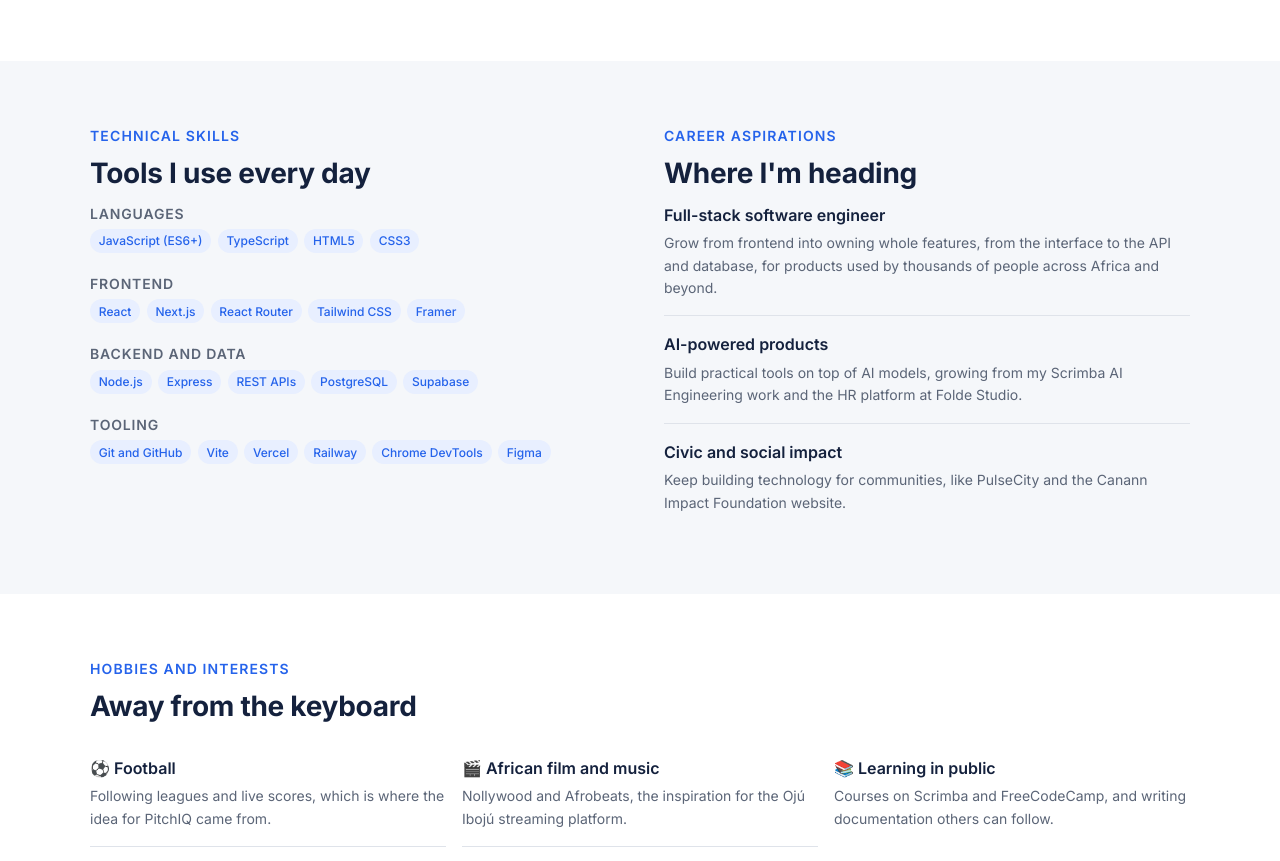
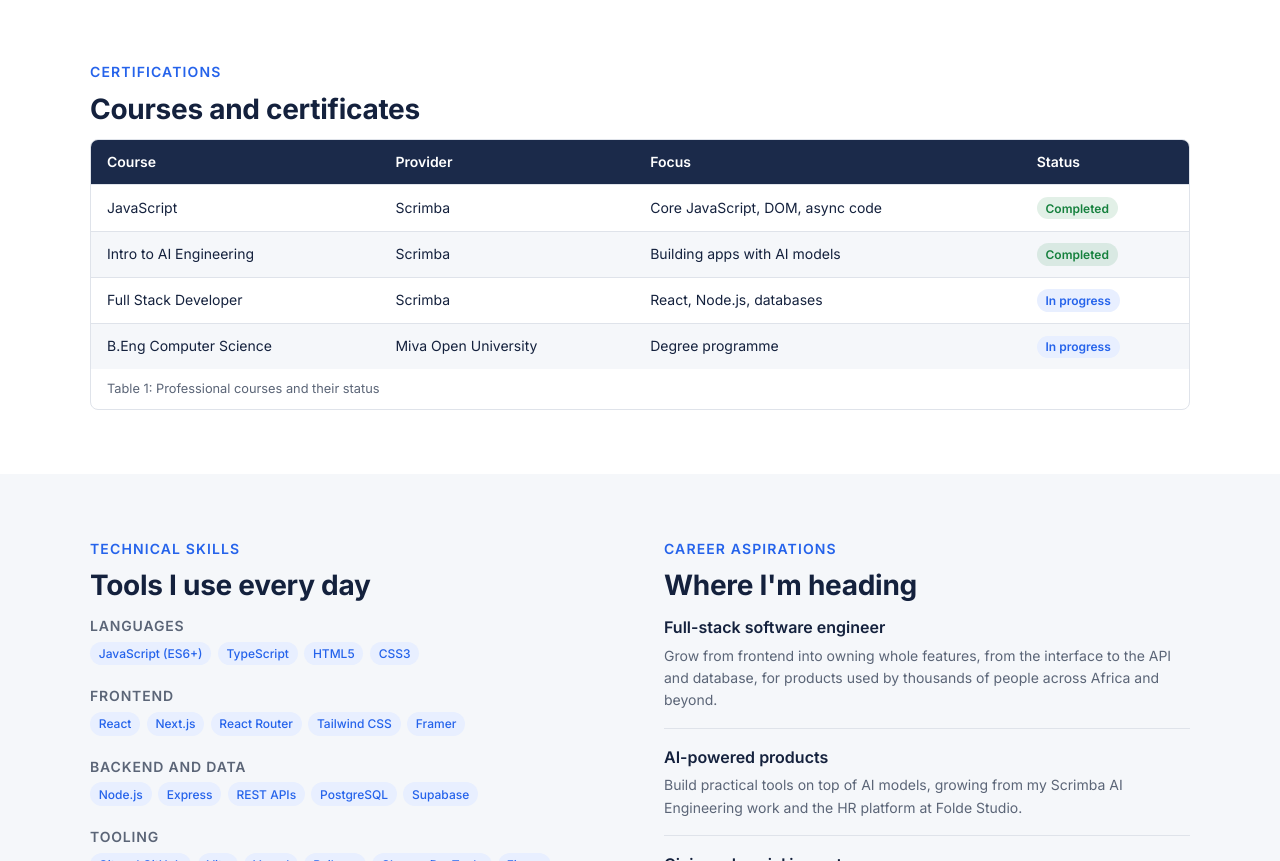
Before and after one commit to akintolaadeyi-gif/cos106-portfolio, a plain HTML site: page about.html in a window 1280 px wide. Shown: the part 1572-2433 px from the top of the page. Drawn offline with Linux system fonts and the light colour scheme.

Commit message:
Meet remaining brief requirements
Add phone number field with digits-only validation and clearer empty-field messages on the contact form, a certifications data table on the About page, and an explicit welcome message on the homepage.

```diff
--- a/about.html
+++ b/about.html
@@ -112,6 +112,28 @@
       </div>
     </section>
 
+    <!-- Certifications: a data table (thead, tbody, th scope) -->
+    <section class="section-tight">
+      <div class="container reveal">
+        <p class="kicker">Certifications</p>
+        <h2>Courses and certificates</h2>
+        <div class="table-wrap">
+          <table class="data-table">
+            <caption>Table 1: Professional courses and their status</caption>
+            <thead>
+              <tr><th scope="col">Course</th><th scope="col">Provider</th><th scope="col">Focus</th><th scope="col">Status</th></tr>
+            </thead>
+            <tbody>
+              <tr><td>JavaScript</td><td>Scrimba</td><td>Core JavaScript, DOM, async code</td><td><span class="status done">Completed</span></td></tr>
+              <tr><td>Intro to AI Engineering</td><td>Scrimba</td><td>Building apps with AI models</td><td><span class="status done">Completed</span></td></tr>
+              <tr><td>Full Stack Developer</td><td>Scrimba</td><td>React, Node.js, databases</td><td><span class="status pending">In progress</span></td></tr>
+              <tr><td>B.Eng Computer Science</td><td>Miva Open University</td><td>Degree programme</td><td><span class="status pending">In progress</span></td></tr>
+            </tbody>
+          </table>
+        </div>
+      </div>
+    </section>
+
     <section class="section-alt">
       <div class="container two-col">
         <div class="reveal">
--- a/css/style.css
+++ b/css/style.css
@@ -266,6 +266,18 @@ h3 { font-size: var(--fs-body); font-weight: 600; margin-bottom: 0.25rem; }
 .plain-list li:last-child { border-bottom: none; }
 .plain-list p { font-size: var(--fs-small); color: var(--muted); }
 
+/* ---------- Data table (About: certifications) ---------- */
+.section-tight { padding-top: 0; }
+.table-wrap { overflow-x: auto; -webkit-overflow-scrolling: touch; border: 1px solid var(--line); border-radius: var(--radius); }
+.data-table { width: 100%; border-collapse: collapse; font-size: var(--fs-small); min-width: 520px; }
+.data-table caption { caption-side: bottom; text-align: left; padding: 0.6rem 1rem; color: var(--muted); font-size: 0.8rem; }
+.data-table th { text-align: left; background: var(--navy); color: #fff; font-weight: 600; padding: 0.7rem 1rem; }
+.data-table td { padding: 0.7rem 1rem; border-top: 1px solid var(--line); }
+.data-table tbody tr:nth-child(even) { background: var(--surface); }
+.status { display: inline-block; padding: 0.1rem 0.55rem; border-radius: 999px; font-size: 0.75rem; font-weight: 600; }
+.status.done { background: rgba(21, 128, 61, 0.12); color: var(--success); }
+.status.pending { background: var(--accent-soft); color: var(--accent); }
+
 /* ---------- Custom video player ---------- */
 .player { border-radius: var(--radius); overflow: hidden; background: #000; position: relative; }
 .player video { width: 100%; aspect-ratio: 16 / 9; background: #000; }
```
Also changed, not shown: contact.html (+6 -1 lines), index.html (+1 -1 lines), js/contact.js (+16 -3 lines).
